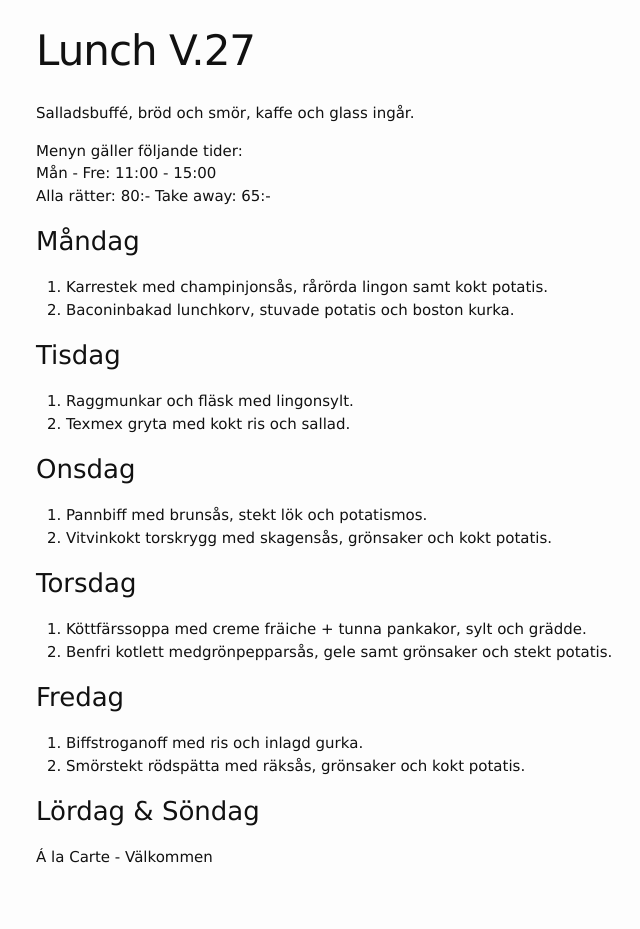
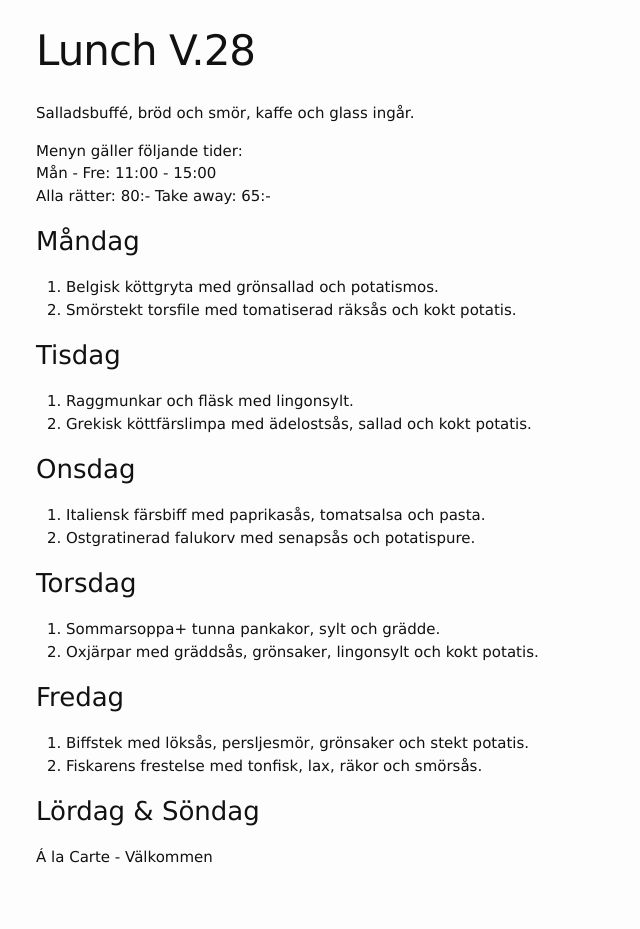
Before and after one commit to FarInn62/farinn62.github.io, a Jekyll site: the page built from lunch.md, in a window 1280 px wide. Shown: the whole page, without its empty margins (234-874 px from the left). Built offline with Jekyll 4.4.1, drawn with Linux system fonts in a browser that asks for light colours.

Commit message:
Update lunch.md

```diff
--- a/lunch.md
+++ b/lunch.md
@@ -1,6 +1,6 @@
 ---
 layout: foodmenu
-title: Lunch V.27
+title: Lunch V.28
 permalink: /lunch/
 published: true
 ---
@@ -12,28 +12,28 @@ Alla rätter: 80:- Take away: 65:-
 
 ### Måndag
 
-1. Karrestek med champinjonsås, rårörda lingon samt kokt potatis.
-2. Baconinbakad lunchkorv, stuvade potatis och boston kurka.
+1. Belgisk köttgryta med grönsallad och potatismos.
+2. Smörstekt torsfile med tomatiserad räksås och kokt potatis.
 
 ### Tisdag
 
 1. Raggmunkar och fläsk med lingonsylt.
-2. Texmex gryta med kokt ris och sallad.
+2. Grekisk köttfärslimpa med ädelostsås, sallad och kokt potatis.
 
 ### Onsdag
 
-1. Pannbiff med brunsås, stekt lök och potatismos.
-2. Vitvinkokt torskrygg med skagensås, grönsaker och kokt potatis.
+1. Italiensk färsbiff med paprikasås, tomatsalsa och pasta.
+2. Ostgratinerad falukorv med senapsås och potatispure.
 
 ### Torsdag
 
- 1. Köttfärssoppa med creme fräiche + tunna pankakor, sylt och grädde.
- 2. Benfri kotlett medgrönpepparsås, gele samt grönsaker och stekt potatis.
+ 1. Sommarsoppa+ tunna pankakor, sylt och grädde.
+ 2. Oxjärpar med gräddsås, grönsaker, lingonsylt och kokt potatis.
 
 ### Fredag
 
-1. Biffstroganoff med ris och inlagd gurka.
-2. Smörstekt rödspätta med räksås, grönsaker och kokt potatis.
+1. Biffstek med löksås, persljesmör, grönsaker och stekt potatis.
+2. Fiskarens frestelse med tonfisk, lax, räkor och smörsås.
 
 ### Lördag & Söndag
 Á la Carte - Välkommen
```
